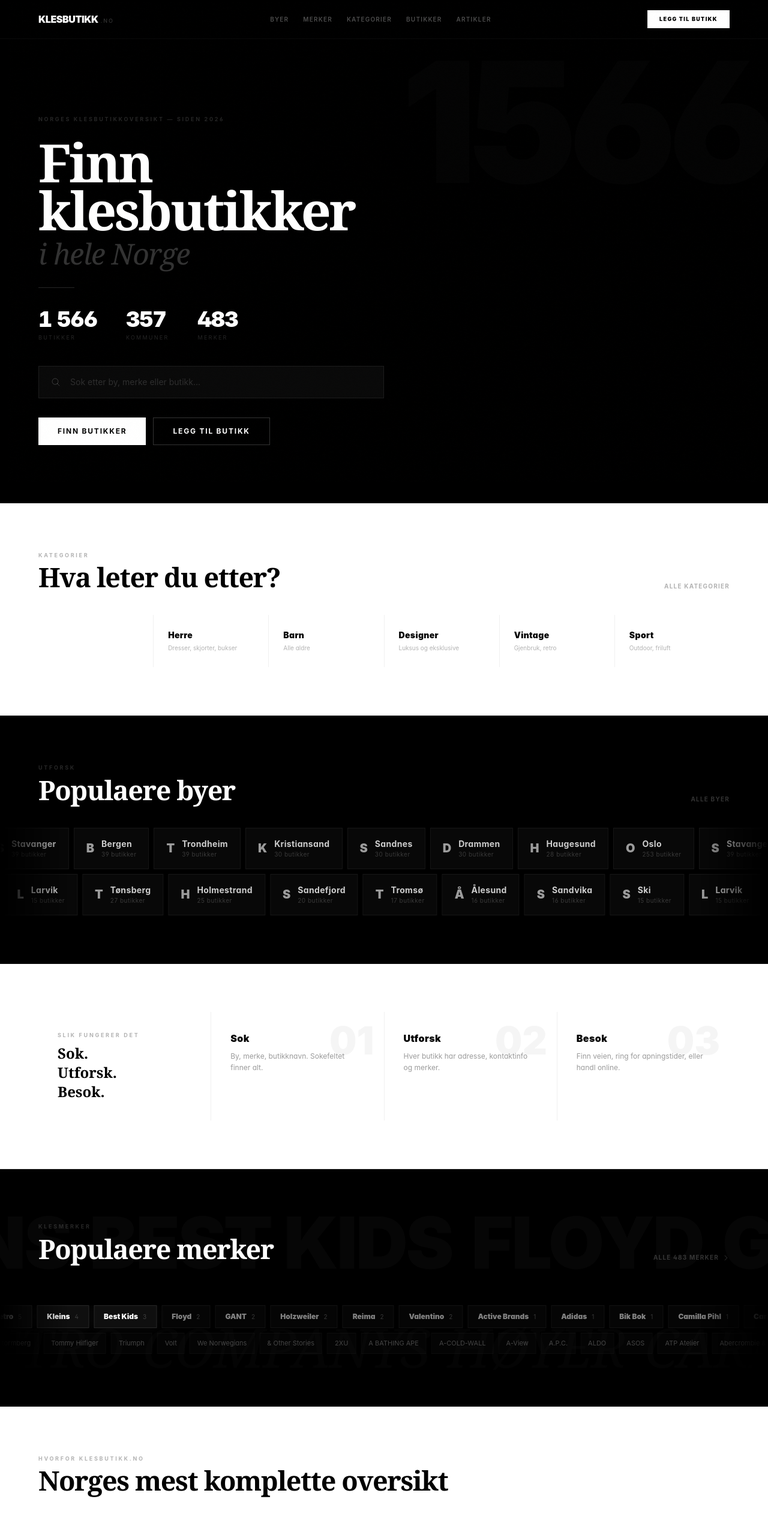
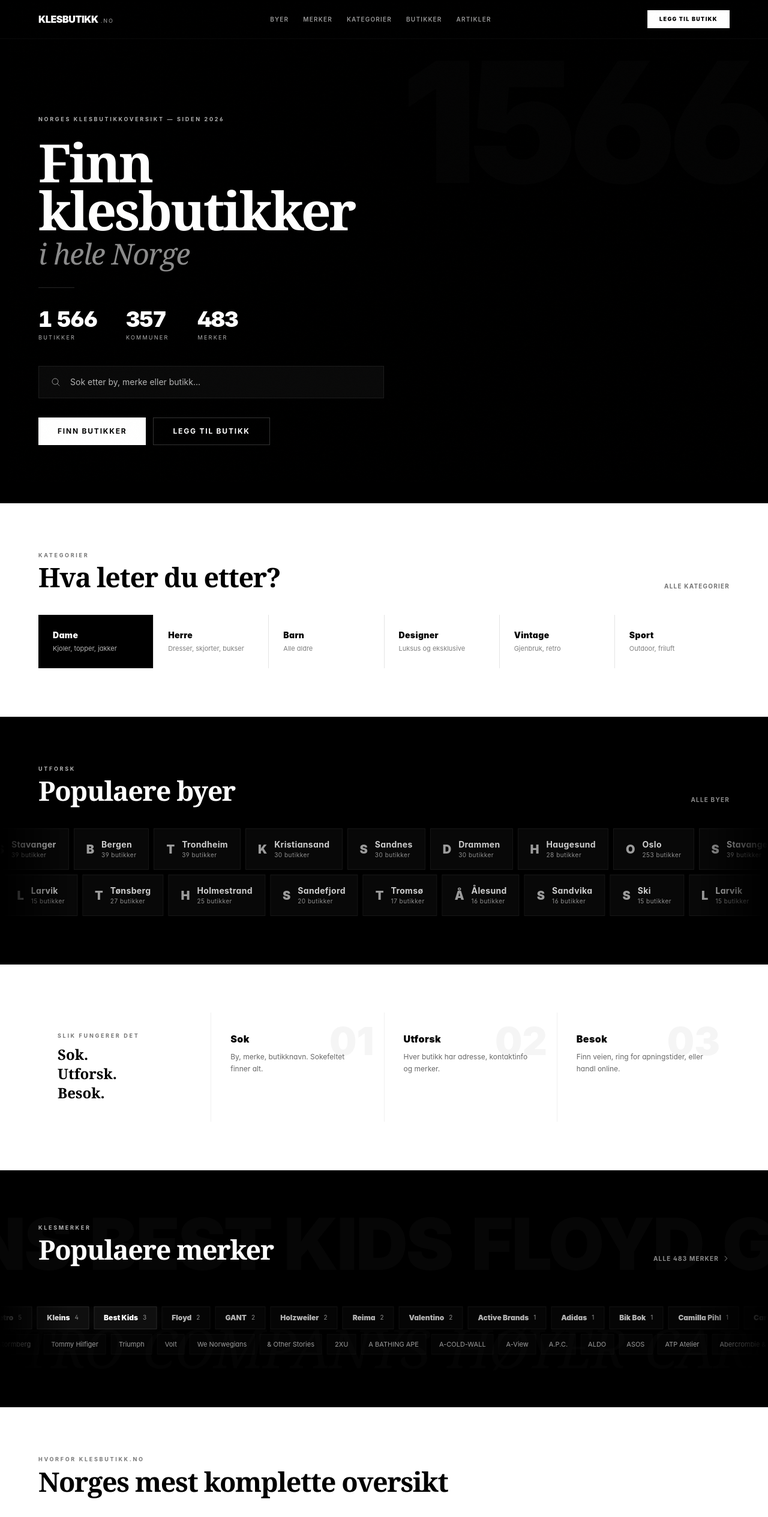
Before and after one commit to MohanM86/klesbutikk, a Next.js app: page / in a window 1280 px wide. Shown: the top 2529 px of the page at 60% size. Built offline with nearby package versions, Linux system fonts and the light colour scheme.

Commit message:
Add files via upload

```diff
--- a/src/app/globals.css
+++ b/src/app/globals.css
@@ -31,7 +31,7 @@
   .btn-white { @apply btn-primary; }
   .btn-outline-white { @apply btn-secondary; }
   .section-padding { @apply px-6 md:px-10 lg:px-16; }
-  .editorial-text { @apply text-white/35 leading-relaxed text-base md:text-lg max-w-2xl; }
+  .editorial-text { @apply text-white/50 leading-relaxed text-base md:text-lg max-w-2xl; }
   .card-hover { @apply transition-all duration-300 hover:-translate-y-0.5; }
   .section-dark { @apply bg-black text-white; }
   .section-light { @apply bg-white text-black; }
--- a/src/app/page.tsx
+++ b/src/app/page.tsx
@@ -48,14 +48,14 @@ export default function HomePage() {
         <div className="relative max-w-8xl mx-auto section-padding pt-20 pb-16 md:pt-32 md:pb-24">
           {/* Left-aligned, asymmetric */}
           <div className="max-w-3xl">
-            <p className="stagger-1 font-body text-[9px] font-bold tracking-[0.3em] uppercase text-white/15 mb-6">
+            <p className="stagger-1 font-body text-[9px] font-bold tracking-[0.3em] uppercase text-white/70 mb-6">
               Norges klesbutikkoversikt &mdash; siden 2026
             </p>
 
             <h1 className="stagger-2 font-display text-hero-sm md:text-hero font-black text-white mb-2">
               Finn<br />klesbutikker
             </h1>
-            <p className="stagger-3 font-display text-3xl md:text-5xl font-light italic text-white/20 tracking-tight mb-8">
+            <p className="stagger-3 font-display text-3xl md:text-5xl font-light italic text-white/55 tracking-tight mb-8">
               i hele Norge
             </p>
 
@@ -81,19 +81,27 @@ export default function HomePage() {
         <div className="max-w-8xl mx-auto section-padding py-14 md:py-20">
           <div className="flex items-end justify-between mb-10">
             <div>
-              <p className="font-body text-[9px] font-bold tracking-[0.3em] uppercase text-black/30 mb-2">Kategorier</p>
+              <p className="font-body text-[9px] font-bold tracking-[0.3em] uppercase text-black/55 mb-2">Kategorier</p>
               <h2 className="font-display text-display-sm md:text-display font-black text-black">Hva leter du etter?</h2>
             </div>
-            <Link href="/kategorier" className="hidden sm:inline-flex font-body text-[10px] font-bold text-black/30 hover:text-black transition-colors tracking-[0.12em] uppercase">
+            <Link href="/kategorier" className="hidden sm:inline-flex font-body text-[10px] font-bold text-black/55 hover:text-black transition-colors tracking-[0.12em] uppercase">
               Alle kategorier
             </Link>
           </div>
-          <div className="grid grid-cols-3 md:grid-cols-6 gap-px bg-black/[0.06]">
+          <div className="grid grid-cols-3 md:grid-cols-6 gap-px bg-black/10">
             {CATS.map((c, i) => (
               <Link key={c.slug} href={`/kategorier#${c.slug}`}
-                className={`bg-white p-5 md:p-6 transition-all duration-200 hover:bg-black hover:text-white group ${i === 0 ? 'bg-black text-white' : ''}`}>
-                <h3 className={`font-body text-sm font-black tracking-wide ${i === 0 ? 'text-white' : 'text-black group-hover:text-white'} transition-colors`}>{c.name}</h3>
-                <p className={`font-body text-[10px] mt-1 ${i === 0 ? 'text-white/40' : 'text-black/30 group-hover:text-white/40'} transition-colors`}>{c.desc}</p>
+                className={`p-5 md:p-6 transition-all duration-200 group ${
+                  i === 0
+                    ? 'bg-black text-white hover:bg-black/90'
+                    : 'bg-white text-black hover:bg-black hover:text-white'
+                }`}>
+                <h3 className={`font-body text-sm font-black tracking-wide transition-colors ${
+                  i === 0 ? 'text-white' : 'text-black group-hover:text-white'
+                }`}>{c.name}</h3>
+                <p className={`font-body text-[11px] mt-1 transition-colors ${
+                  i === 0 ? 'text-white/70' : 'text-black/50 group-hover:text-white/70'
+                }`}>{c.desc}</p>
               </Link>
             ))}
           </div>
@@ -105,10 +113,10 @@ export default function HomePage() {
         <div className="max-w-8xl mx-auto section-padding">
           <div className="flex items-end justify-between mb-10">
             <div>
-              <p className="font-body text-[9px] font-bold tracking-[0.3em] uppercase text-white/15 mb-2">Utforsk</p>
+              <p className="font-body text-[9px] font-bold tracking-[0.3em] uppercase text-white/70 mb-2">Utforsk</p>
               <h2 className="font-display text-display-sm md:text-display font-black text-white">Populaere byer</h2>
             </div>
-            <Link href="/by" className="hidden sm:inline-flex font-body text-[10px] font-bold text-white/20 hover:text-white transition-colors tracking-[0.12em] uppercase">
+            <Link href="/by" className="hidden sm:inline-flex font-body text-[10px] font-bold text-white/55 hover:text-white transition-colors tracking-[0.12em] uppercase">
               Alle byer
             </Link>
           </div>
@@ -121,7 +129,7 @@ export default function HomePage() {
         <div className="max-w-8xl mx-auto section-padding py-14 md:py-20">
           <div className="grid grid-cols-1 md:grid-cols-4 gap-px bg-black/[0.06]">
             <div className="bg-white p-6 md:p-8 md:col-span-1">
-              <p className="font-body text-[9px] font-bold tracking-[0.3em] uppercase text-black/30 mb-2">Slik fungerer det</p>
+              <p className="font-body text-[9px] font-bold tracking-[0.3em] uppercase text-black/55 mb-2">Slik fungerer det</p>
               <h2 className="font-display text-xl md:text-2xl font-black text-black leading-tight">Sok.<br />Utforsk.<br />Besok.</h2>
             </div>
             {[
@@ -133,7 +141,7 @@ export default function HomePage() {
                 <span className="font-body text-[48px] md:text-[64px] font-black text-black/[0.04] leading-none absolute top-4 right-4">{s.n}</span>
                 <div className="relative">
                   <h3 className="font-body text-base font-black text-black mb-2 tracking-wide">{s.title}</h3>
-                  <p className="font-body text-xs text-black/40 leading-relaxed">{s.desc}</p>
+                  <p className="font-body text-xs text-black/60 leading-relaxed">{s.desc}</p>
                 </div>
               </div>
             ))}
@@ -147,10 +155,10 @@ export default function HomePage() {
           <div className="max-w-8xl mx-auto section-padding py-14 md:py-20">
             <div className="flex items-end justify-between mb-10">
               <div>
-                <p className="font-body text-[9px] font-bold tracking-[0.3em] uppercase text-white/15 mb-2">Anbefalt</p>
+                <p className="font-body text-[9px] font-bold tracking-[0.3em] uppercase text-white/70 mb-2">Anbefalt</p>
                 <h2 className="font-display text-display-sm md:text-display font-black text-white">Fremhevede butikker</h2>
               </div>
-              <Link href="/butikk" className="hidden sm:inline-flex font-body text-[10px] font-bold text-white/20 hover:text-white transition-colors tracking-[0.12em] uppercase">
+              <Link href="/butikk" className="hidden sm:inline-flex font-body text-[10px] font-bold text-white/55 hover:text-white transition-colors tracking-[0.12em] uppercase">
                 Alle butikker
               </Link>
             </div>
@@ -160,11 +168,11 @@ export default function HomePage() {
                   className="bg-black p-5 hover:bg-white/[0.04] transition-all duration-200 group">
                   <div className="flex items-center gap-3 mb-3">
                     <span className="w-8 h-8 bg-white/[0.06] flex items-center justify-center font-body text-xs font-black text-white/60">{store.navn.charAt(0)}</span>
-                    <span className="font-body text-[8px] font-bold tracking-[0.15em] uppercase text-white/20">Fremhevet</span>
+                    <span className="font-body text-[8px] font-bold tracking-[0.15em] uppercase text-white/55">Fremhevet</span>
                   </div>
                   <h3 className="font-body text-sm font-bold text-white group-hover:text-white/80 transition-colors line-clamp-1">{store.navn}</h3>
-                  <p className="font-body text-[11px] text-white/20 mt-1 line-clamp-1">{store.adresse}</p>
-                  <p className="font-body text-[10px] text-white/10 mt-0.5">{store.poststed}</p>
+                  <p className="font-body text-[11px] text-white/55 mt-1 line-clamp-1">{store.adresse}</p>
+                  <p className="font-body text-[10px] text-white/65 mt-0.5">{store.poststed}</p>
                 </Link>
               ))}
             </div>
@@ -178,7 +186,7 @@ export default function HomePage() {
       {/* ─── WHY US (WHITE) ───────────────────────────────── */}
       <section className="bg-white text-black border-b border-black/[0.06]">
         <div className="max-w-8xl mx-auto section-padding py-14 md:py-20">
-          <p className="font-body text-[9px] font-bold tracking-[0.3em] uppercase text-black/30 mb-2">Hvorfor Klesbutikk.no</p>
+          <p className="font-body text-[9px] font-bold tracking-[0.3em] uppercase text-black/55 mb-2">Hvorfor Klesbutikk.no</p>
           <h2 className="font-display text-display-sm md:text-display font-black text-black mb-10">Norges mest komplette oversikt</h2>
           <div className="grid grid-cols-2 lg:grid-cols-4 gap-px bg-black/[0.06]">
             {[
@@ -189,7 +197,7 @@ export default function HomePage() {
             ].map((item) => (
               <div key={item.title} className="bg-white p-6 md:p-8">
                 <h3 className="font-body text-sm font-black text-black mb-2 tracking-wide">{item.title}</h3>
-                <p className="font-body text-xs text-black/35 leading-relaxed">{item.desc}</p>
+                <p className="font-body text-xs text-black/60 leading-relaxed">{item.desc}</p>
               </div>
             ))}
           </div>
@@ -201,9 +209,9 @@ export default function HomePage() {
         <div className="max-w-8xl mx-auto section-padding py-14 md:py-20">
           <div className="grid grid-cols-1 lg:grid-cols-2 gap-16 items-center">
             <div>
-              <p className="font-body text-[9px] font-bold tracking-[0.3em] uppercase text-white/15 mb-3">For butikkeiere</p>
+              <p className="font-body text-[9px] font-bold tracking-[0.3em] uppercase text-white/70 mb-3">For butikkeiere</p>
               <h2 className="font-display text-display-sm md:text-display font-black text-white mb-6">Bli synlig</h2>
-              <p className="font-body text-sm text-white/25 leading-relaxed mb-8 max-w-md">
+              <p className="font-body text-sm text-white/60 leading-relaxed mb-8 max-w-md">
                 Klesbutikk.no er der folk soker nar de leter etter klesbutikker. Fa en fremhevet oppforing og bli synlig i din by.
               </p>
               <div className="flex gap-3">
@@ -220,7 +228,7 @@ export default function HomePage() {
               ].map((s) => (
                 <div key={s.label} className="bg-black p-6">
                   <span className="font-body text-2xl font-black text-white">{s.value}</span>
-                  <span className="block font-body text-[10px] text-white/15 mt-1 tracking-wider uppercase">{s.label}</span>
+                  <span className="block font-body text-[10px] text-white/70 mt-1 tracking-wider uppercase">{s.label}</span>
                 </div>
               ))}
             </div>
@@ -240,7 +248,7 @@ export default function HomePage() {
         <div className="max-w-8xl mx-auto section-padding py-14 md:py-20">
           <div className="max-w-2xl">
             <h2 className="font-display text-xl font-black text-white mb-6">Klesbutikker i Norge</h2>
-            <div className="font-body text-xs text-white/20 leading-relaxed space-y-3">
+            <div className="font-body text-xs text-white/55 leading-relaxed space-y-3">
               <p>
                 Klesbutikk.no er Norges mest komplette oversikt over klesbutikker. Vi har samlet alle
                 registrerte klesbutikker fra Bronnoysundregistrene med naeringskode 47.710 og gjort dem
--- a/src/components/AnimatedHero.tsx
+++ b/src/components/AnimatedHero.tsx
@@ -46,7 +46,7 @@ export default function AnimatedHero({ totalStores, totalFylker }: { totalStores
             <span className="font-body text-3xl md:text-4xl font-black text-white tabular-nums tracking-tight">
               {s.val}
             </span>
-            <span className="block font-body text-[8px] md:text-[9px] tracking-[0.25em] uppercase text-white/15 mt-1">
+            <span className="block font-body text-[8px] md:text-[9px] tracking-[0.25em] uppercase text-white/70 mt-1">
               {s.label}
             </span>
           </div>
--- a/src/components/BrandShowcase.tsx
+++ b/src/components/BrandShowcase.tsx
@@ -27,10 +27,10 @@ export default function BrandShowcase({ brands }: { brands: BrandData[] }) {
       <div className="relative z-10 max-w-8xl mx-auto section-padding pt-16 pb-6 md:pt-22 md:pb-8">
         <div className="flex items-end justify-between mb-10">
           <div>
-            <p className="font-body text-[9px] font-bold tracking-[0.3em] uppercase text-white/15 mb-2">Klesmerker</p>
+            <p className="font-body text-[9px] font-bold tracking-[0.3em] uppercase text-white/70 mb-2">Klesmerker</p>
             <h2 className="font-display text-display-sm md:text-display font-black text-white">Populaere merker</h2>
           </div>
-          <Link href="/merker" className="hidden sm:inline-flex items-center gap-1.5 font-body text-[10px] font-bold text-white/20 hover:text-white transition-colors tracking-[0.12em] uppercase">
+          <Link href="/merker" className="hidden sm:inline-flex items-center gap-1.5 font-body text-[10px] font-bold text-white/55 hover:text-white transition-colors tracking-[0.12em] uppercase">
             Alle {brands.length} merker
             <svg className="w-3 h-3" fill="none" stroke="currentColor" viewBox="0 0 24 24"><path strokeLinecap="round" strokeLinejoin="round" strokeWidth={2} d="M8.25 4.5l7.5 7.5-7.5 7.5" /></svg>
           </Link>
@@ -49,8 +49,8 @@ export default function BrandShowcase({ brands }: { brands: BrandData[] }) {
                 className={`flex-shrink-0 inline-flex items-center gap-2 px-4 py-2.5 border transition-all duration-200 hover:bg-white/[0.08] ${
                   b.storeCount >= 3 ? 'bg-white/[0.06] border-white/[0.1] brand-glow' : 'bg-white/[0.02] border-white/[0.05]'
                 }`}>
-                <span className={`font-body text-xs font-black ${b.storeCount >= 3 ? 'text-white' : 'text-white/50'}`}>{b.name}</span>
-                {b.storeCount > 0 && <span className="font-body text-[10px] text-white/20">{b.storeCount}</span>}
+                <span className={`font-body text-xs font-black ${b.storeCount >= 3 ? 'text-white' : 'text-white/70'}`}>{b.name}</span>
+                {b.storeCount > 0 && <span className="font-body text-[10px] text-white/55">{b.storeCount}</span>}
               </Link>
             ))}
           </div>
@@ -60,7 +60,7 @@ export default function BrandShowcase({ brands }: { brands: BrandData[] }) {
             {[...ghost.slice(0, 15), ...mid, ...ghost.slice(0, 15), ...mid].map((b, i) => (
               <Link key={`g-${b.slug}-${i}`} href={`/merke/${b.slug}`}
                 className="flex-shrink-0 inline-flex items-center gap-2 px-3 py-2 bg-white/[0.015] border border-white/[0.03] hover:bg-white/[0.05] transition-all duration-200">
-                <span className="font-body text-[11px] text-white/25">{b.name}</span>
+                <span className="font-body text-[11px] text-white/60">{b.name}</span>
               </Link>
             ))}
           </div>
--- a/src/components/CityMarquee.tsx
+++ b/src/components/CityMarquee.tsx
@@ -9,7 +9,7 @@ function CityPill({ city }: { city: CityData }) {
       <span className="font-body text-xl font-black text-white/60 group-hover:text-white transition-colors">{city.name.charAt(0)}</span>
       <div>
         <span className="block font-body text-sm font-bold text-white/80 group-hover:text-white transition-colors tracking-wide">{city.name}</span>
-        <span className="block font-body text-[10px] text-white/20 tracking-wider">{city.storeCount} butikker</span>
+        <span className="block font-body text-[10px] text-white/55 tracking-wider">{city.storeCount} butikker</span>
       </div>
     </Link>
   );
--- a/src/components/Header.tsx
+++ b/src/components/Header.tsx
@@ -18,11 +18,11 @@ export default function Header() {
         <div className="flex items-center justify-between h-14 md:h-16">
           <Link href="/" className="flex items-baseline gap-1">
             <span className="font-body text-sm md:text-base font-black tracking-tight text-white uppercase">Klesbutikk</span>
-            <span className="text-[9px] font-body font-medium text-white/20 tracking-[0.2em] uppercase">.no</span>
+            <span className="text-[9px] font-body font-medium text-white/55 tracking-[0.2em] uppercase">.no</span>
           </Link>
           <nav className="hidden md:flex items-center gap-6">
             {NAV.map((n) => (
-              <Link key={n.href} href={n.href} className="font-body text-[10px] font-semibold text-white/30 hover:text-white transition-colors tracking-[0.12em] uppercase">
+              <Link key={n.href} href={n.href} className="font-body text-[10px] font-semibold text-white/60 hover:text-white transition-colors tracking-[0.12em] uppercase">
                 {n.label}
               </Link>
             ))}
@@ -44,7 +44,7 @@ export default function Header() {
       <div className={`md:hidden overflow-hidden transition-all duration-300 ${open ? 'max-h-96' : 'max-h-0'}`}>
         <nav className="section-padding py-6 flex flex-col gap-4 bg-black border-t border-white/[0.04]">
           {NAV.map((n) => (
-            <Link key={n.href} href={n.href} onClick={() => setOpen(false)} className="font-body text-sm font-semibold text-white/40 hover:text-white transition-colors tracking-wide uppercase">{n.label}</Link>
+            <Link key={n.href} href={n.href} onClick={() => setOpen(false)} className="font-body text-sm font-semibold text-white/65 hover:text-white transition-colors tracking-wide uppercase">{n.label}</Link>
           ))}
           <Link href="/legg-til-butikk" onClick={() => setOpen(false)} className="btn-primary text-xs mt-2 w-full">Legg til butikk</Link>
         </nav>
--- a/src/components/SearchBar.tsx
+++ b/src/components/SearchBar.tsx
@@ -30,15 +30,15 @@ export default function SearchBar({ variant = 'hero' }: { variant?: 'hero' | 'co
     <div ref={ref} className="relative w-full max-w-xl">
       <div className={`relative flex items-center ${isHero ? 'bg-white/[0.04] border border-white/[0.08]' : 'bg-white/[0.04] border border-white/[0.08]'}`}>
         <div className={`flex-shrink-0 ${isHero ? 'pl-5' : 'pl-4'}`}>
-          <svg className={`${isHero ? 'w-4 h-4 text-white/20' : 'w-4 h-4 text-white/20'}`} fill="none" stroke="currentColor" viewBox="0 0 24 24">
+          <svg className={`${isHero ? 'w-4 h-4 text-white/55' : 'w-4 h-4 text-white/55'}`} fill="none" stroke="currentColor" viewBox="0 0 24 24">
             <path strokeLinecap="round" strokeLinejoin="round" strokeWidth={1.5} d="M21 21l-5.197-5.197m0 0A7.5 7.5 0 105.196 5.196a7.5 7.5 0 0010.607 10.607z" />
           </svg>
         </div>
         <input type="text" value={query} onChange={(e) => setQuery(e.target.value)}
           placeholder="Sok etter by, merke eller butikk..."
-          className={`w-full bg-transparent font-body focus:outline-none text-white placeholder:text-white/15 ${isHero ? 'px-4 py-4 text-sm' : 'px-3 py-3 text-sm'}`} />
+          className={`w-full bg-transparent font-body focus:outline-none text-white placeholder:text-white/70 ${isHero ? 'px-4 py-4 text-sm' : 'px-3 py-3 text-sm'}`} />
         {query && (
-          <button onClick={() => { setQuery(''); setResults([]); setIsOpen(false); }} className="flex-shrink-0 pr-4 text-white/30 hover:text-white transition-colors">
+          <button onClick={() => { setQuery(''); setResults([]); setIsOpen(false); }} className="flex-shrink-0 pr-4 text-white/60 hover:text-white transition-colors">
             <svg className="w-4 h-4" fill="none" stroke="currentColor" viewBox="0 0 24 24"><path strokeLinecap="round" strokeLinejoin="round" strokeWidth={1.5} d="M6 18L18 6M6 6l12 12" /></svg>
           </button>
         )}
@@ -49,11 +49,11 @@ export default function SearchBar({ variant = 'hero' }: { variant?: 'hero' | 'co
             <button key={i} onClick={() => { setIsOpen(false); setQuery(''); router.push(r.href); }}
               className="w-full text-left px-5 py-3 hover:bg-white/[0.04] transition-colors border-b border-white/[0.04] last:border-b-0 flex items-center gap-3">
               <span className="flex-shrink-0 w-7 h-7 bg-white/[0.06] flex items-center justify-center">
-                <span className="font-body text-[10px] font-bold text-white/50">{r.type === 'city' ? 'BY' : 'B'}</span>
+                <span className="font-body text-[10px] font-bold text-white/70">{r.type === 'city' ? 'BY' : 'B'}</span>
               </span>
               <div>
                 <p className="font-body text-sm font-semibold text-white">{r.label}</p>
-                <p className="font-body text-xs text-white/30">{r.sublabel}</p>
+                <p className="font-body text-xs text-white/60">{r.sublabel}</p>
               </div>
             </button>
           ))}
--- a/src/components/StoreCard.tsx
+++ b/src/components/StoreCard.tsx
@@ -25,9 +25,9 @@ export default function StoreCard({ store, showCity = false }: { store: Store; s
 
       <div className="space-y-0.5">
         {store.adresse && (
-          <p className="font-body text-[11px] text-white/25 line-clamp-1">{store.adresse}</p>
+          <p className="font-body text-[11px] text-white/60 line-clamp-1">{store.adresse}</p>
         )}
-        <p className="font-body text-[11px] text-white/15">
+        <p className="font-body text-[11px] text-white/70">
           {store.postnummer} {showCity ? store.poststed : store.kommune || ''}
         </p>
       </div>
```
Also changed, not shown: src/components/Footer.tsx (+14 -14 lines).
